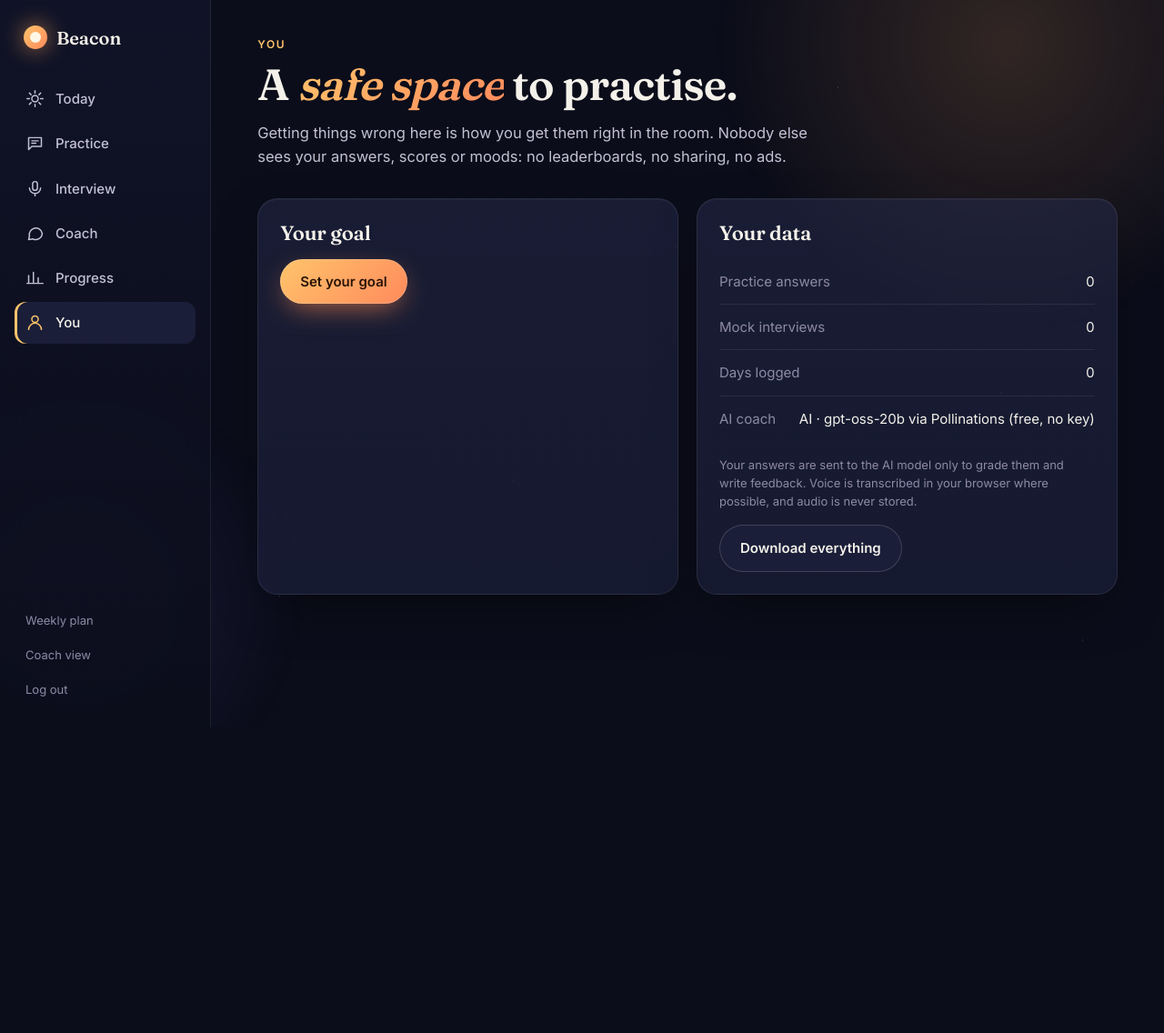
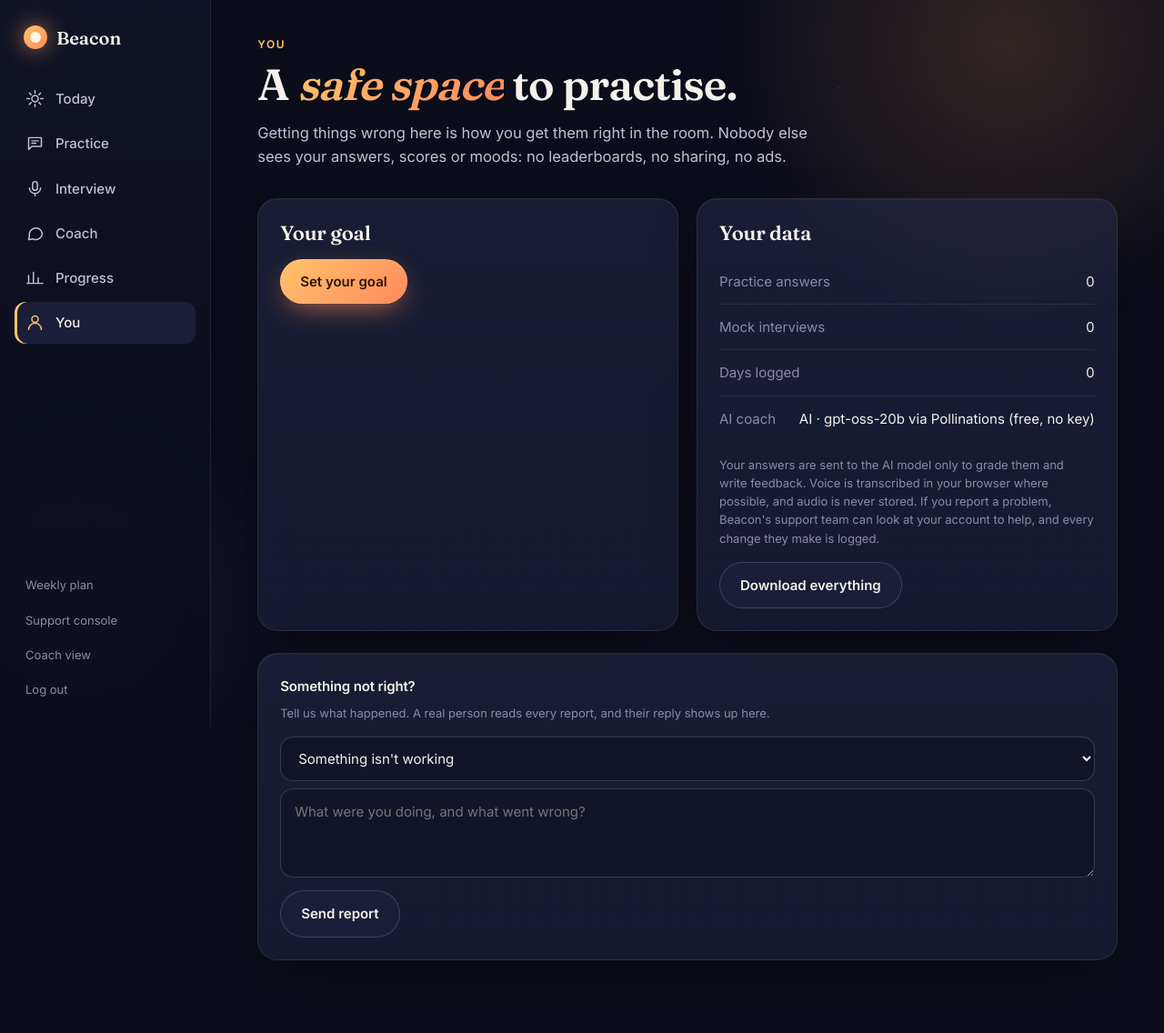
Before and after one commit to manavi2005/11_Beacon, a Django app: page /you/ in a window 1280 px wide. Shown: the whole page at 91% size. Before the commit the page ends 800 px from the top, so only its background shows below. Run offline with Django 5.2, Linux system fonts and the light colour scheme; a user stored in the database is signed in; data comes from the database, SQL or seed files in the repository; tables that the repository leaves empty hold one stand-in row (values such as "Sample post").

Commit message:
Report a problem from the You page, and see the team's reply there

```diff
--- a/studio/views.py
+++ b/studio/views.py
@@ -33,6 +33,8 @@ from preparation.models import CandidateProfile, PreparationPlan, SkillAssessmen
 
 from . import about, ai, blueprint, cards, chat, engine, interview
 from .templatetags.studio_text import coach_html
+from support.models import SupportTicket
+
 from .models import Card, DayLog, InterviewSession, Preferences, RoleBlueprint, SkillMemory
 
 SESSION_KEY = "studio_session"
@@ -94,7 +96,7 @@ def home(request):
         return render(request, "studio/landing.html", {"roles": roles if len(roles) >= 6 else []})
     if not _profile(request):
         if request.user.is_staff:
-            return redirect("preparation:dashboard")
+            return redirect("support:overview")
         return redirect("studio:start")
     return redirect("studio:today")
 
@@ -546,6 +548,8 @@ def you(request):
             "days": profile.days.count() if profile else 0,
         },
         "provider": ai.label() if ai.enabled() else "Off (offline coaching)",
+        "tickets": SupportTicket.objects.filter(user=request.user)[:5],
+        "ticket_categories": SupportTicket.Category.choices,
     })
 
 
--- a/templates/studio/base.html
+++ b/templates/studio/base.html
@@ -49,7 +49,8 @@
     {% endwith %}
     <div class="rail__foot">
       <a class="rail__minor" href="{% url 'preparation:my_plan' %}">Weekly plan</a>
-      {% if user.is_staff %}<a class="rail__minor" href="{% url 'preparation:dashboard' %}">Coach view</a>{% endif %}
+      {% if user.is_staff %}<a class="rail__minor" href="{% url 'support:overview' %}">Support console</a>
+      <a class="rail__minor" href="{% url 'preparation:dashboard' %}">Coach view</a>{% endif %}
       <form method="post" action="{% url 'preparation:logout' %}">{% csrf_token %}
         <button class="rail__minor rail__logout" type="submit">Log out</button>
       </form>
--- a/templates/studio/you.html
+++ b/templates/studio/you.html
@@ -29,7 +29,7 @@
       <li><span class="muted">Days logged</span><span class="tnum">{{ counts.days }}</span></li>
       <li><span class="muted">AI coach</span><span>{{ provider }}</span></li>
     </ul>
-    <p class="small muted mt-16">Your answers are sent to the AI model only to grade them and write feedback. Voice is transcribed in your browser where possible, and audio is never stored.</p>
+    <p class="small muted mt-16">Your answers are sent to the AI model only to grade them and write feedback. Voice is transcribed in your browser where possible, and audio is never stored. If you report a problem, Beacon's support team can look at your account to help, and every change they make is logged.</p>
     <div class="row mt-16">
       <a class="btn" href="{% url 'studio:export_data' %}">Download everything</a>
     </div>
@@ -110,4 +110,30 @@
   </form>
 </section>
 {% endif %}
+
+<section class="card mt-24" id="help">
+  <h2 class="h3">Something not right?</h2>
+  <p class="small muted mt-8">Tell us what happened. A real person reads every report, and their reply shows up here.</p>
+  <form method="post" action="{% url 'report_problem' %}" class="mt-16 help-form">{% csrf_token %}
+    <label class="sr-only" for="help-cat">What's it about</label>
+    <select class="input" id="help-cat" name="category">
+      {% for value, label in ticket_categories %}<option value="{{ value }}">{{ label }}</option>{% endfor %}
+    </select>
+    <label class="sr-only" for="help-msg">What happened</label>
+    <textarea class="input mt-8" id="help-msg" name="message" rows="3" maxlength="3000" required placeholder="What were you doing, and what went wrong?"></textarea>
+    <input type="hidden" name="page" value="{{ request.GET.from|default:'' }}">
+    <button class="btn mt-8" type="submit">Send report</button>
+  </form>
+  {% if tickets %}
+  <ul class="list mt-16">
+    {% for t in tickets %}
+    <li style="display:block">
+      <div class="spread"><span class="small">{{ t.get_category_display }}</span><span class="chip{% if t.status == 'DONE' %} chip--good{% endif %}">{{ t.get_status_display }}</span></div>
+      <p class="small muted mt-8">{{ t.message|truncatechars:160 }}</p>
+      {% if t.status == "DONE" and t.staff_note %}<p class="small mt-8"><strong>Reply:</strong> {{ t.staff_note }}</p>{% endif %}
+    </li>
+    {% endfor %}
+  </ul>
+  {% endif %}
+</section>
 {% endblock %}
```
